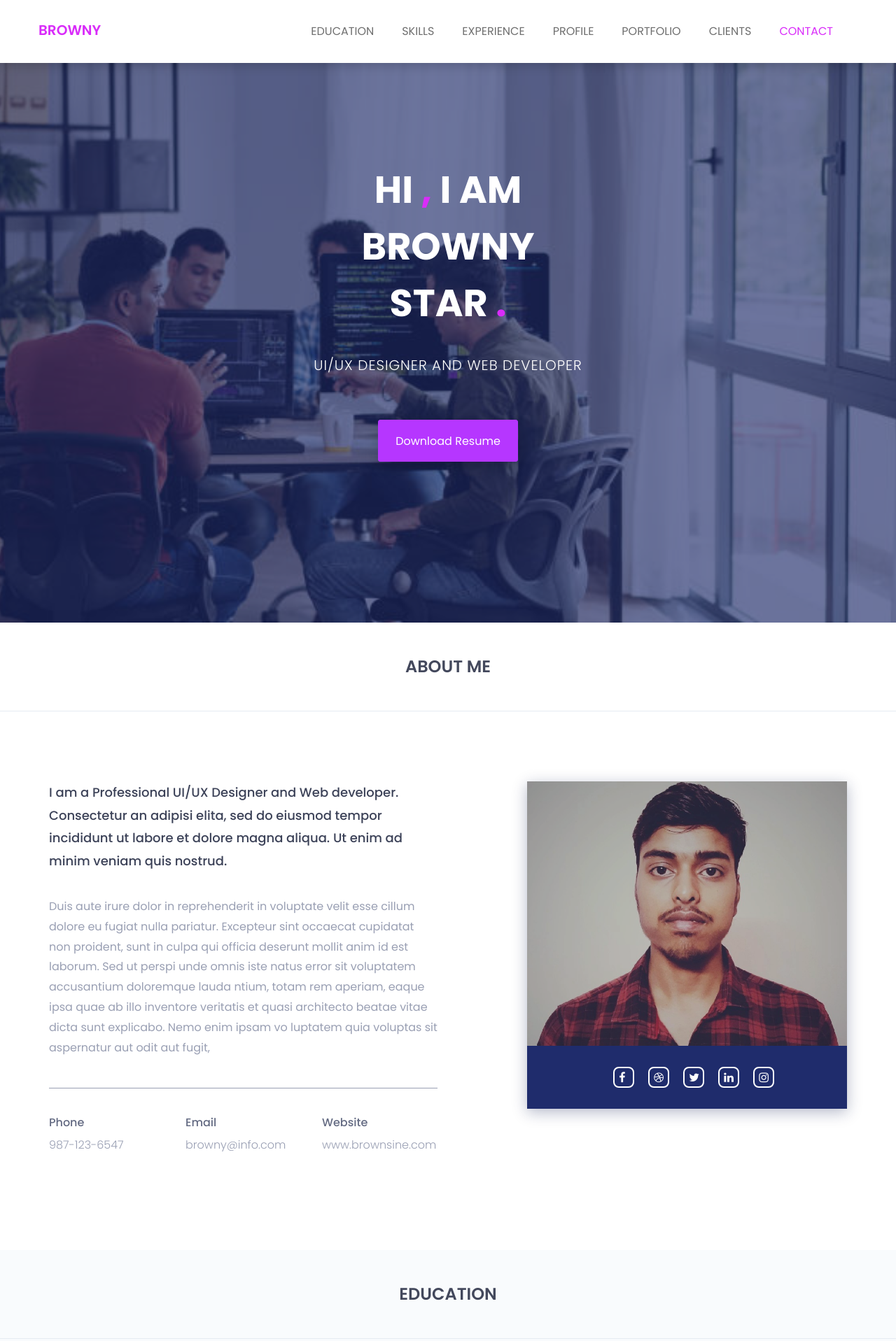
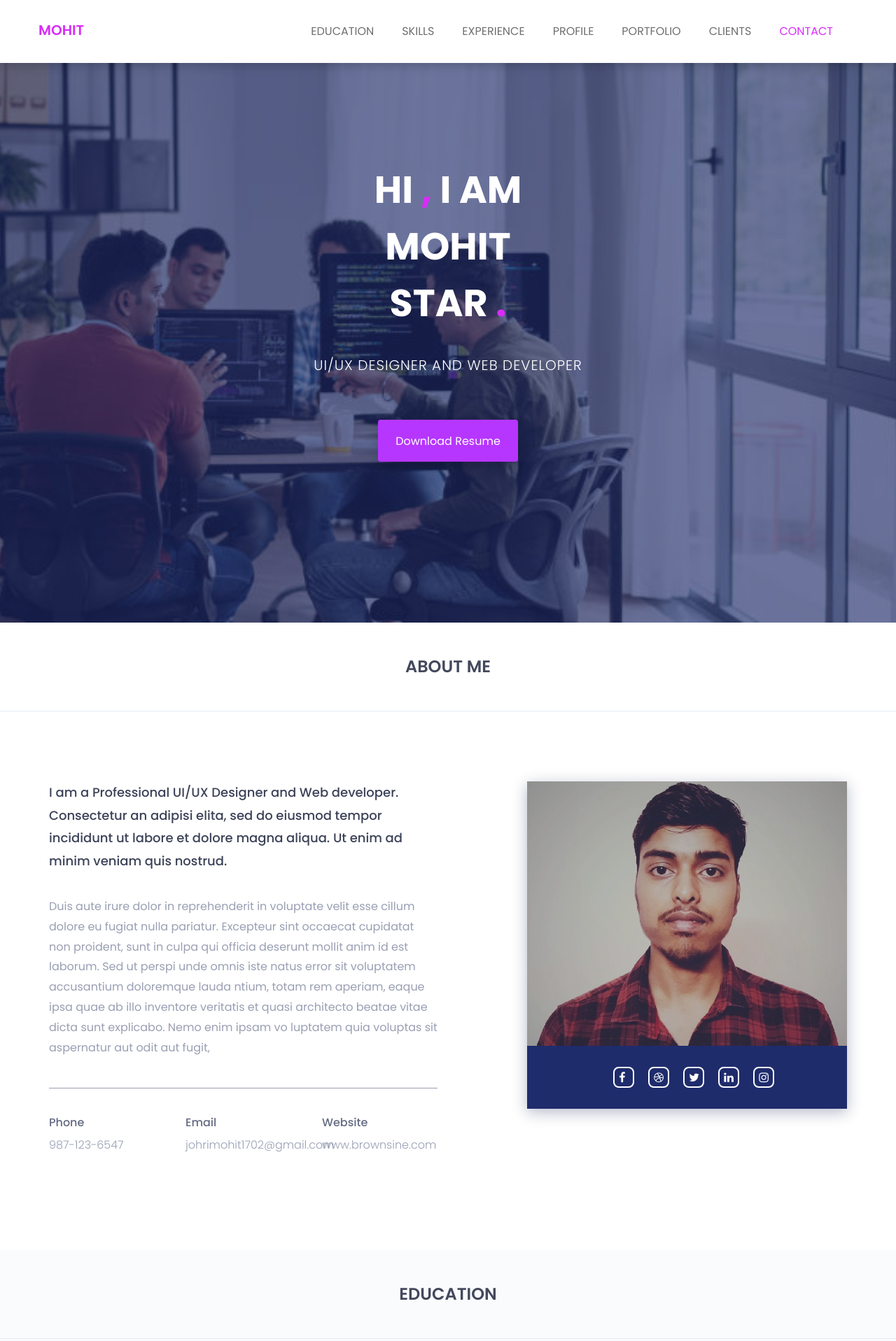
Before and after one commit to MohitJ2003/Portfolio, a plain HTML site: page index.html in a window 1280 px wide. Shown: the top 1917 px of the page at 70% size. Drawn offline with nearby package versions, Linux system fonts and the light colour scheme.

Commit message:
Updating code and names

```diff
--- a/index.html
+++ b/index.html
@@ -72,7 +72,7 @@
                         <button type="button" class="navbar-toggle" data-toggle="collapse" data-target="#navbar-menu">
                             <i class="fa fa-bars"></i>
                         </button>
-                        <a class="navbar-brand" href="index.html">browny</a>
+                        <a class="navbar-brand" href="index.html">Mohit</a>
                     </div><!--/.navbar-header-->
                     <!-- End Header Navigation -->
 
@@ -105,9 +105,10 @@
             <div class="row">
                 <div class="col-md-12 text-center">
                     <div class="header-text">
-                        <h2>hi <span>,</span> i am <br> browny <br> star <span>.</span> </h2>
+                        <h2>hi <span>,</span> i am <br> Mohit <br> star <span>.</span> </h2>
                         <p>ui/ux designer and web developer</p>
-                        <a href="assets/download/browney.txt" download>download resume</a>
+                        <a href="https://drive.google.com/file/d/1WS-AP1av54uNh7gfAeP3jhYRwQ2EJER1/view?usp=drive_link"
+                         download>Download Resume</a>
                     </div><!--/.header-text-->
                 </div><!--/.col-->
             </div><!-- /.row-->
@@ -149,7 +150,7 @@
                                 <div class="col-sm-4">
                                     <div class="single-about-add-info">
                                         <h3>email</h3>
-                                        <p>browny@info.com</p>
+                                        <p>johrimohit1702@gmail.com</p>
                                     </div>
                                 </div>
                                 <div class="col-sm-4">
@@ -909,7 +910,7 @@
                         <div class="single-contact-box">
                             <div class="contact-adress">
                                 <div class="contact-add-head">
-                                    <h3>browny star</h3>
+                                    <h3>Mohit star</h3>
                                     <p>uI/uX designer</p>
                                 </div>
                                 <div class="contact-add-info">
@@ -919,7 +920,7 @@
                                     </div>
                                     <div class="single-contact-add-info">
                                         <h3>email</h3>
-                                        <p>browny@info.com</p>
+                                        <p>johrimohit1702@gmail.com</p>
                                     </div>
                                     <div class="single-contact-add-info">
                                         <h3>website</h3>
```
